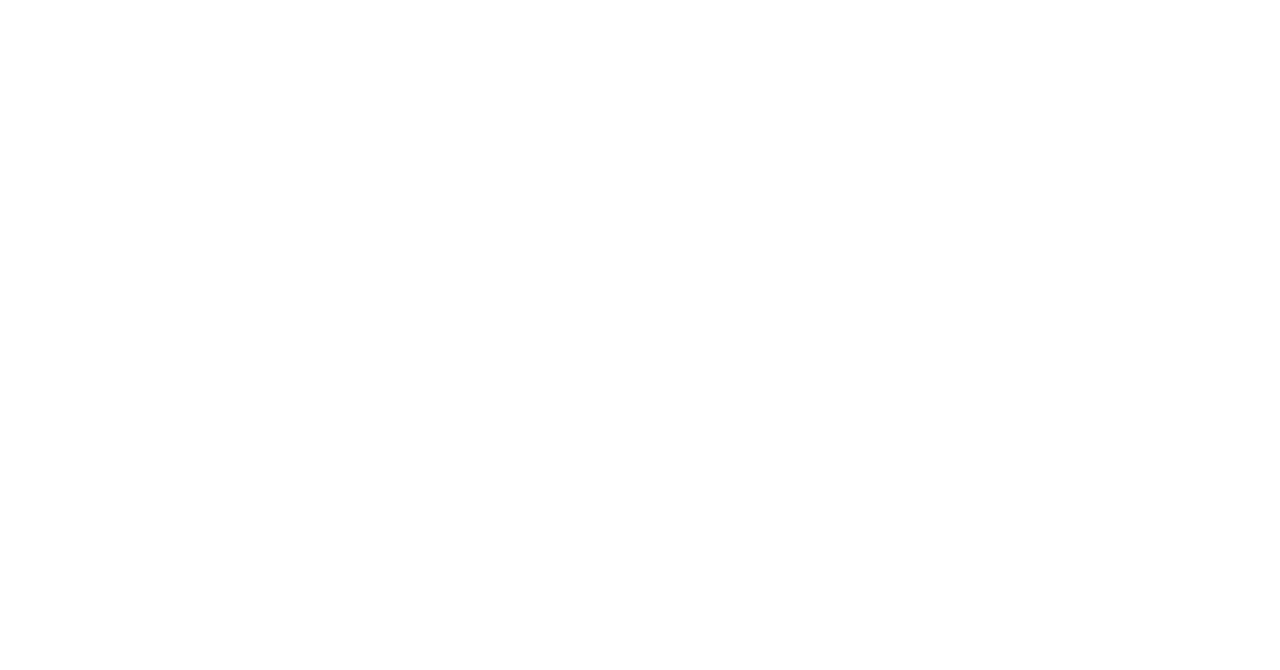
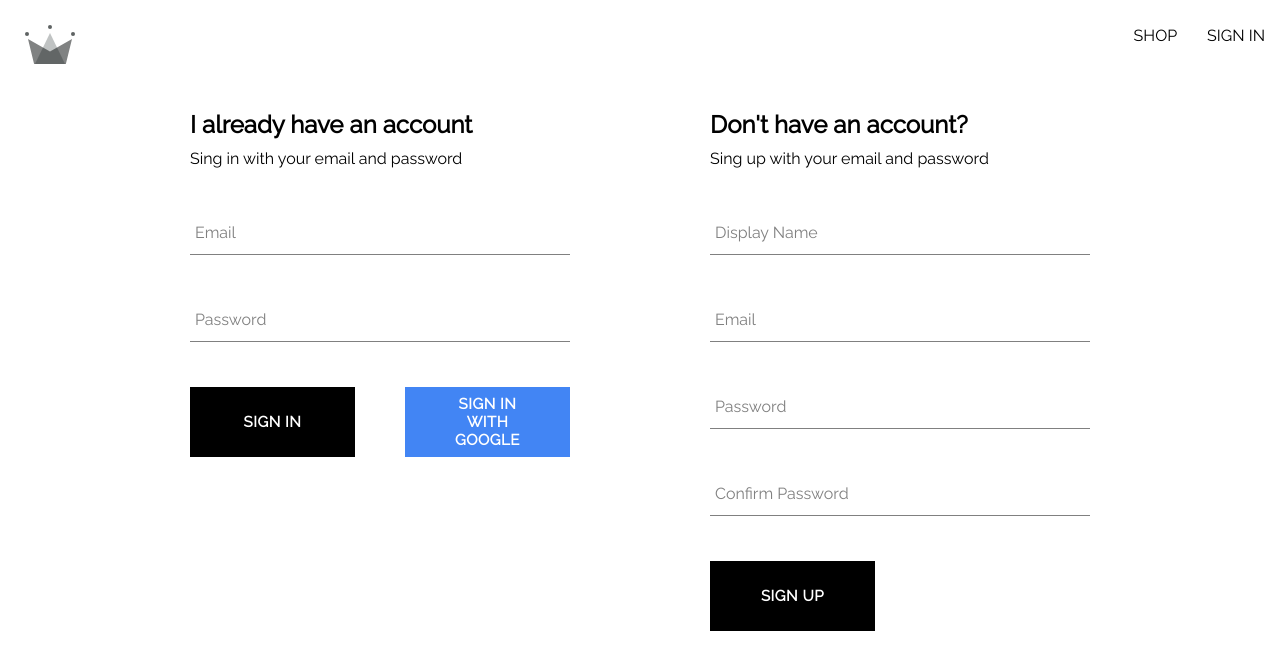
Before and after one commit to shortytapki/fashion-e-commerce-app, a React (Create React App) app: page /auth in a window 1280 px wide. Before the commit this address had no page. Shown: the top 670 px of the page. Built offline with nearby package versions, Linux system fonts and the light colour scheme.

Commit message:
Added auth component, refactored btn styles

```diff
--- a/src/App.js
+++ b/src/App.js
@@ -1,14 +1,14 @@
 import { Routes, Route } from 'react-router-dom';
 import Home from './routes/Home/Home';
 import Navigation from './routes/Navigation/Navigation';
-import SignIn from './routes/SignIn/SignIn';
+import SignIn from './routes/Auth/Auth';
 
 const App = () => {
   return (
     <Routes>
       <Route path="/" element={<Navigation />}>
         <Route index element={<Home />} />
-        <Route path="sign-in" element={<SignIn />} />
+        <Route path="auth" element={<SignIn />} />
       </Route>
     </Routes>
   );
--- a/src/components/Button/Button.styles.scss
+++ b/src/components/Button/Button.styles.scss
@@ -1,9 +1,7 @@
 .button-container {
-  min-width: 165px;
-  width: auto;
-  height: 50px;
+  width: 165px;
+  height: 70px;
   letter-spacing: 0.5px;
-  line-height: 50px;
   padding: 0 35px 0 35px;
   font-size: 15px;
   background-color: black;
@@ -13,8 +11,7 @@
   font-weight: bolder;
   border: none;
   cursor: pointer;
-  display: flex;
-  justify-content: center;
+  display: inline-block;
   transition: all 0.2s ease;
 
   &:hover {
--- /dev/null
+++ b/src/components/SignInForm/SignInForm.jsx
@@ -0,0 +1,83 @@
+import FormInput from '../FormInput/FormInput';
+import Button from '../Button/Button';
+import { useState } from 'react';
+import { getAuth, signInWithEmailAndPassword } from 'firebase/auth';
+import {
+  signInWithGooglePopup,
+  createUserDocumentFromAuth,
+} from '../../utils/firebase/firebase.utils';
+
+import './SignInForm.styles.scss';
+
+const defaultFormFields = {
+  email: '',
+  password: '',
+};
+
+const SignInForm = () => {
+  const [formFields, setFormFields] = useState(defaultFormFields);
+  const { email, password } = formFields;
+
+  const handleChange = (e) => {
+    const { name, value } = e.target;
+    setFormFields({ ...formFields, [name]: value });
+  };
+
+  const signInWithGoogle = async () => {
+    const { user } = await signInWithGooglePopup();
+    await createUserDocumentFromAuth(user);
+  };
+
+  const handleSubmit = async (e) => {
+    e.preventDefault();
+    const auth = getAuth();
+    try {
+      const response = await signInWithEmailAndPassword(auth, email, password);
+      console.log(response.user);
+    } catch (err) {
+      switch (err.code) {
+        case 'auth/wrong-password':
+          alert('Wrong password!');
+          break;
+        case 'auth/user-not-found':
+          alert('No user associated with this email');
+          break;
+        default:
+          console.log(err);
+      }
+      console.log(err);
+    }
+  };
+  return (
+    <div className="sign-up-container">
+      <h2>I already have an account</h2>
+      <span>Sing in with your email and password</span>
+      <form onSubmit={handleSubmit}>
+        <FormInput
+          label="Email"
+          type="email"
+          required
+          onChange={handleChange}
+          name="email"
+          value={email}
+        />
+        <FormInput
+          label="Password"
+          type="password"
+          required
+          onChange={handleChange}
+          name="password"
+          value={password}
+        />
+        <div className="buttons-container">
+          <Button type="submit">Sign In</Button>
+          <Button buttonType="google" type="button" onClick={signInWithGoogle}>
+            Sign In with Google
+          </Button>
+        </div>
+      </form>
+    </div>
+  );
+};
+
+export default SignInForm;
--- /dev/null
+++ b/src/components/SignInForm/SignInForm.styles.scss
@@ -0,0 +1,4 @@
+.buttons-container {
+  display: flex;
+  justify-content: space-between;
+}
--- /dev/null
+++ b/src/routes/Auth/Auth.jsx
@@ -0,0 +1,14 @@
+import SignUpForm from '../../components/SignUpForm/SignUpForm';
+import SignInForm from '../../components/SignInForm/SignInForm';
+import './Auth.styles.scss';
+
+const Auth = () => {
+  return (
+    <div className="auth-container">
+      <SignInForm />
+      <SignUpForm />
+    </div>
+  );
+};
+
+export default Auth;
--- /dev/null
+++ b/src/routes/Auth/Auth.styles.scss
@@ -0,0 +1,6 @@
+.auth-container {
+  display: flex;
+  width: 900px;
+  justify-content: space-between;
+  margin: 30px auto;
+}
--- a/src/routes/Navigation/Navigation.jsx
+++ b/src/routes/Navigation/Navigation.jsx
@@ -13,7 +13,7 @@ const Navigation = () => {
           <Link className="nav-link" to="/shop">
             SHOP
           </Link>
-          <Link className="nav-link" to="/sign-in">
+          <Link className="nav-link" to="/auth">
             SIGN IN
           </Link>
         </div>
--- a/src/routes/SignIn/SignIn.jsx
+++ /dev/null
@@ -1,23 +0,0 @@
-import {
-  signInWithGooglePopup,
-  createUserDocumentFromAuth,
-} from '../../utils/firebase/firebase.utils';
-
-import SignUpForm from '../../components/SignUpForm/SignUpForm';
-
-const SignIn = () => {
-  const logGoogleUser = async () => {
-    const { user } = await signInWithGooglePopup();
-    createUserDocumentFromAuth(user);
-  };
-
-  return (
-    <div>
-      <h1>Sign In Page</h1>
-      <button onClick={logGoogleUser}>Sign in with Google Popup</button>
-      <SignUpForm />
-    </div>
-  );
-};
-
-export default SignIn;
```
